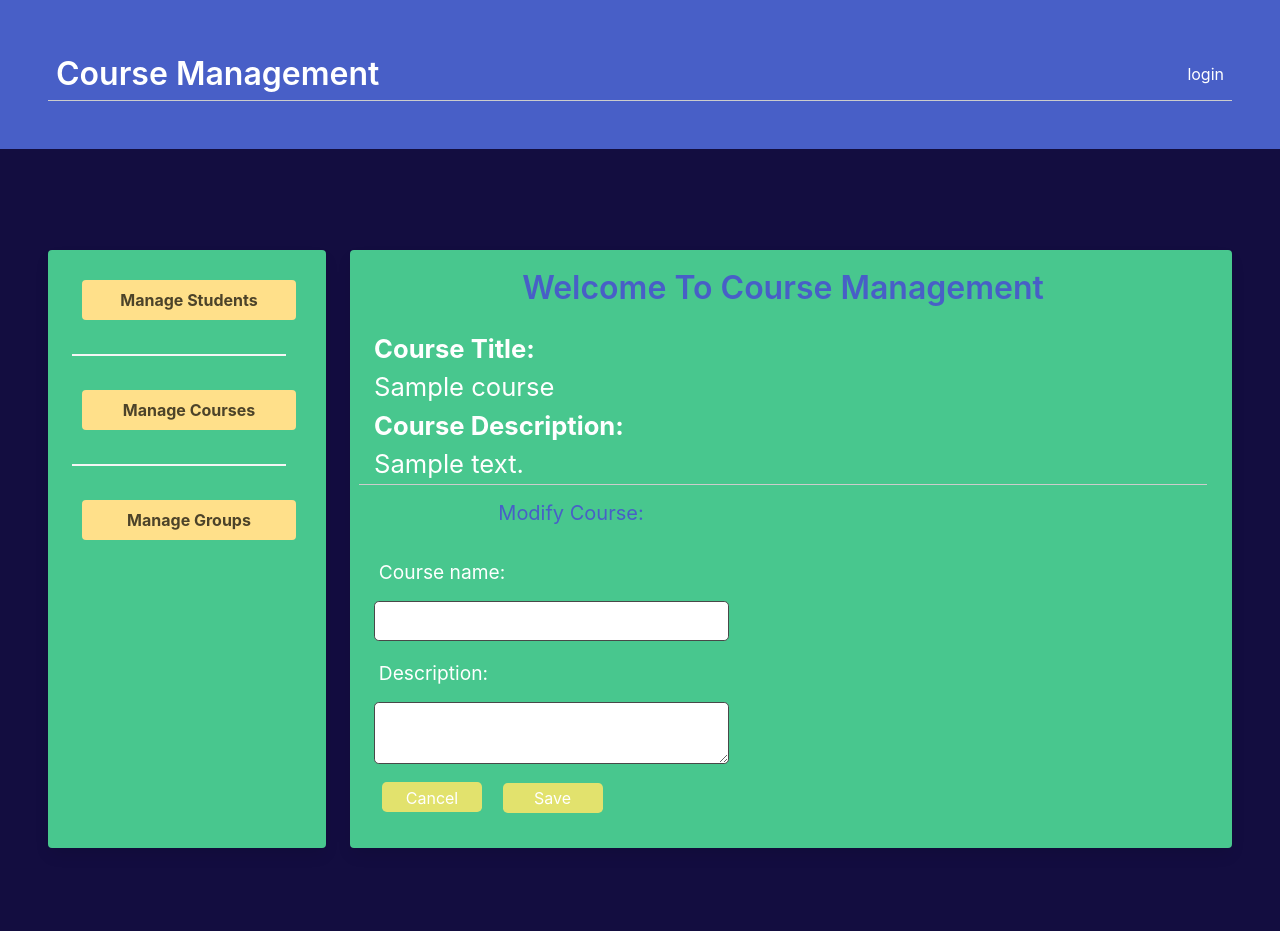
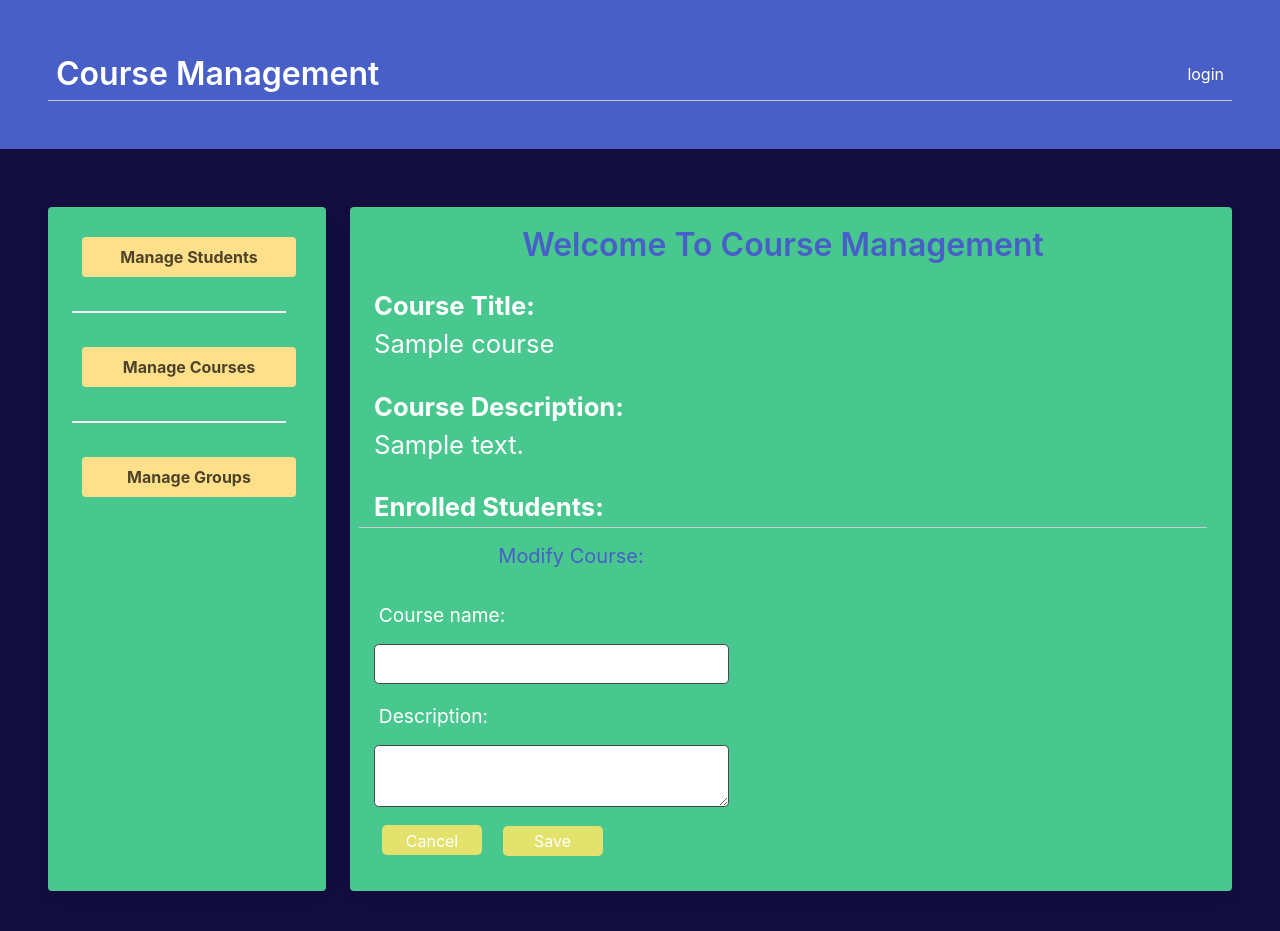
Before and after one commit to TreyLathe/teams_problem_solution, a Node project: template views/courseId.handlebars in a window 1280 px wide. Shown: the top 931 px of the page. Run offline with Node 20 templates, Linux system fonts and the light colour scheme; the template is opened without the code that fills it: most values are stand-ins (such as "Sample title", 1, 10 or a date in 2020); some libraries are stand-ins or nearby versions.

Commit message:
started on code for adding list of enrolled students

```diff
--- a/views/courseId.handlebars
+++ b/views/courseId.handlebars
@@ -1,7 +1,14 @@
 <div class="row mb-4 project">
     <div class="col-md-6">
-        <p><strong>Course Title:</strong><br> {{course.classname}}</p>
-        <p><strong>Course Description:</strong><br> {{course.description}}</p>
+        <p><strong>Course Title:</strong><br> {{course.classname}}</p><br>
+        <p><strong>Course Description:</strong><br> {{course.description}}</p><br>
+        <div>
+            <p><strong>Enrolled Students:</strong><br>
+            {{!-- {{#each student_id.studentcourse as |student|}}
+        <a href="/students/student/{{student.id}}">{{studentcourse.student_id}}</a></p><br>
+        {{/each}} --}}
+        </div>
+
     </div>
 </div>
 
```
